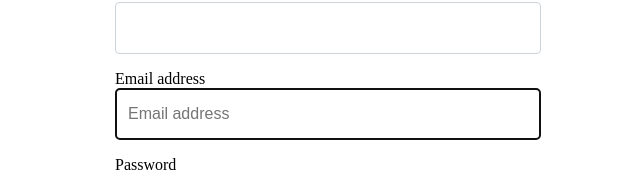
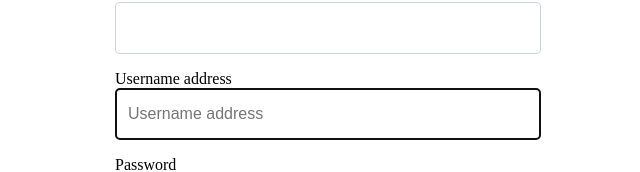
Before and after one commit to SabraKoz/gamer-rater-client, a React (Vite) app: page /register in a window 1280 px wide. Shown: the part 275-447 px from the top of the page, without its empty margins (275-915 px from the left). Built offline with nearby package versions, Linux system fonts and the light colour scheme.

Commit message:
added GameList route

```diff
--- a/src/components/ApplicationViews.jsx
+++ b/src/components/ApplicationViews.jsx
@@ -3,6 +3,7 @@ import { Login } from "../pages/Login"
 import { Register } from "../pages/Register"
 import { Authorized } from "./Authorized"
 import Home from "../pages/Home"
+import { GameList } from "./GameList"
 
 
 export const ApplicationViews = () => {
@@ -14,6 +15,7 @@ export const ApplicationViews = () => {
             <Route path="/register" element={<Register />} />
             <Route element={<Authorized />} />
                 <Route path="/" element={<Home />} />
+                <Route path="/allgames" element={<GameList />} />
         </Routes>
     </BrowserRouter>
 }
--- /dev/null
+++ b/src/components/GameList.jsx
@@ -0,0 +1,12 @@
+
+
+export const GameList = () => {
+
+
+
+    return (
+        <section>
+            <h1>Game List</h1>
+        </section>
+    )
+}
--- a/src/components/Navbar.jsx
+++ b/src/components/Navbar.jsx
@@ -6,7 +6,7 @@ export const NavBar = () => {
     return (
         <ul className="navbar pb-10">
             <li className="navbar__item pl-10">
-                <NavLink className="text-left underline text-blue-600 hover:text-purple-700" to={"/"}>All Games</NavLink>
+                <NavLink className="text-left underline text-blue-600 hover:text-purple-700" to={"/allgames"}>All Games</NavLink>
             </li>
             <li className="navbar__item">
                 <NavLink className="text-left underline text-blue-600 hover:text-purple-700" to={"/create"}>Collect a Rock</NavLink>
--- a/src/pages/Login.jsx
+++ b/src/pages/Login.jsx
@@ -3,7 +3,7 @@ import { Link, useNavigate } from "react-router-dom";
 import "./Login.css"
 
 export const Login = () => {
-    const [email, setEmail] = useState("")
+    const [username, setUsername] = useState("")
     const [password, setPassword] = useState("")
     const existDialog = useRef()
     const navigate = useNavigate()
@@ -12,7 +12,7 @@ export const Login = () => {
         e.preventDefault()
         fetch(`http://localhost:8000/login`, {
             method: "POST",
-            body: JSON.stringify({ email, password }),
+            body: JSON.stringify({ username, password }),
             headers: {
                 "Content-Type": "application/json"
             }
@@ -40,12 +40,12 @@ export const Login = () => {
                     <h1 className="text-4xl mt-7 mb-3">Gamer Rater</h1>
                     <h2 className="text-xl mb-10">Please sign in</h2>
                     <fieldset className="mb-4">
-                        <label htmlFor="inputEmail"> Email address </label>
-                        <input type="email" id="inputEmail"
-                            value={email}
-                            onChange={evt => setEmail(evt.target.value)}
+                        <label htmlFor="inputUsername"> Username address </label>
+                        <input type="username" id="inputUsername"
+                            value={username}
+                            onChange={evt => setUsername(evt.target.value)}
                             className="form-control"
-                            placeholder="Email address"
+                            placeholder="Username address"
                             required autoFocus />
                     </fieldset>
                     <fieldset className="mb-4">
--- a/src/pages/Register.jsx
+++ b/src/pages/Register.jsx
@@ -3,7 +3,7 @@ import { Link, useNavigate } from "react-router-dom";
 import "./Login.css"
 
 export const Register = () => {
-    const [email, setEmail] = useState("")
+    const [username, setUsername] = useState("")
     const [password, setPassword] = useState("")
     const [firstName, setFirstName] = useState("")
     const [lastName, setLastName] = useState("")
@@ -15,7 +15,7 @@ export const Register = () => {
         fetch(`http://localhost:8000/register`, {
             method: "POST",
             body: JSON.stringify({
-                email,
+                username,
                 password,
                 first_name: firstName,
                 last_name: lastName
@@ -65,12 +65,12 @@ export const Register = () => {
                             required autoFocus />
                     </fieldset>
                     <fieldset className="mb-4">
-                        <label htmlFor="inputEmail"> Email address </label>
-                        <input type="email" id="inputEmail"
-                            value={email}
-                            onChange={evt => setEmail(evt.target.value)}
+                        <label htmlFor="inputUsername"> Username address </label>
+                        <input type="username" id="inputUsername"
+                            value={username}
+                            onChange={evt => setUsername(evt.target.value)}
                             className="form-control"
-                            placeholder="Email address"
+                            placeholder="Username address"
                             required autoFocus />
                     </fieldset>
                     <fieldset className="mb-4">
```
